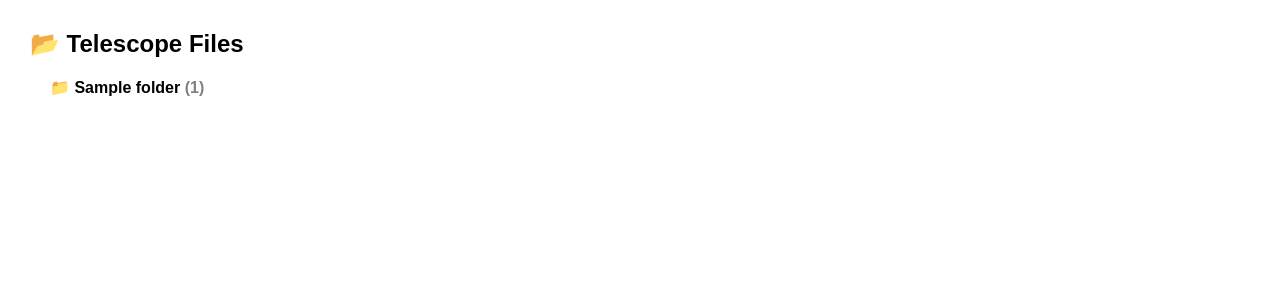
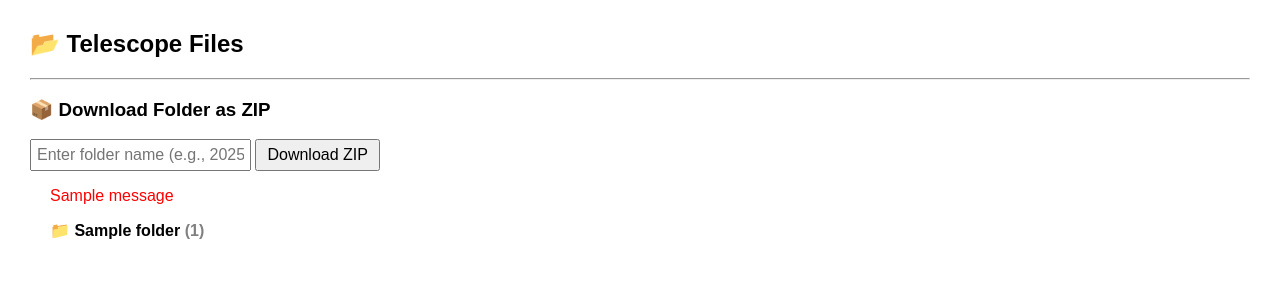
Before and after one commit to astronomyk/whopa, a Flask app: template website_code/templates/files.html in a window 1280 px wide. Shown: the top 300 px of the page. Run offline with Flask 3, Linux system fonts and the light colour scheme; the template is opened without the code that fills it: most values are stand-ins (such as "Sample title", 1, 10 or a date in 2020); one stand-in notice (Sample message) is shown.

Commit message:
added batch download option

```diff
--- a/website_code/app.py
+++ b/website_code/app.py
@@ -2,6 +2,7 @@ import io
 import base64
 from datetime import datetime
 import matplotlib.pyplot as plt
+import zipfile
 from flask import Flask, request, render_template, redirect, url_for, flash, send_file, send_from_directory
 
 from plot_wind_from_bom import plot_vic_wind_data_with_quivers
@@ -136,9 +137,37 @@ def files_page():
     file_tree = build_file_tree(ARCHIVE_PATH)
     return render_template("files.html", file_tree=file_tree)
 
+
 @app.route("/files/<path:filepath>")
 def download_file(filepath):
     return send_from_directory(ARCHIVE_PATH, filepath, as_attachment=False)
+
+
+@app.route("/download_folder", methods=["POST"])
+def download_folder():
+    folder = request.form.get("folder_name")
+    base_path = "/path/to/your/telescope/files"  # Update to your actual folder base
+
+    target_path = os.path.join(base_path, folder)
+
+    if not os.path.isdir(target_path):
+        flash(f"Folder '{folder}' not found.")
+        return redirect(url_for("files_page"))
+
+    # Create zip in memory
+    zip_buffer = io.BytesIO()
+    with zipfile.ZipFile(zip_buffer, "w", zipfile.ZIP_DEFLATED) as zipf:
+        for root, _, files in os.walk(target_path):
+            for file in files:
+                abs_path = os.path.join(root, file)
+                rel_path = os.path.relpath(abs_path, start=base_path)
+                zipf.write(abs_path, rel_path)
+
+    zip_buffer.seek(0)
+    zip_filename = f"{folder}.zip"
+    return send_file(zip_buffer, mimetype='application/zip',
+                     as_attachment=True, download_name=zip_filename)
+
 
 
 # Run from the top whopa directory:
--- a/website_code/templates/files.html
+++ b/website_code/templates/files.html
@@ -24,6 +24,26 @@
 <body>
 
 <h2>📂 Telescope Files</h2>
+
+<hr>
+
+<h3>📦 Download Folder as ZIP</h3>
+
+<form method="POST" action="{{ url_for('download_folder') }}">
+    <input type="text" name="folder_name" placeholder="Enter folder name (e.g., 2025-05-06)" required
+           style="padding: 5px; font-size: 1em;">
+    <button type="submit" style="padding: 5px 10px; font-size: 1em;">Download ZIP</button>
+</form>
+
+{% with messages = get_flashed_messages() %}
+  {% if messages %}
+    <ul style="color: red;">
+      {% for message in messages %}
+        <li>{{ message }}</li>
+      {% endfor %}
+    </ul>
+  {% endif %}
+{% endwith %}
 
 <ul>
   {% for folder in file_tree %}
```
